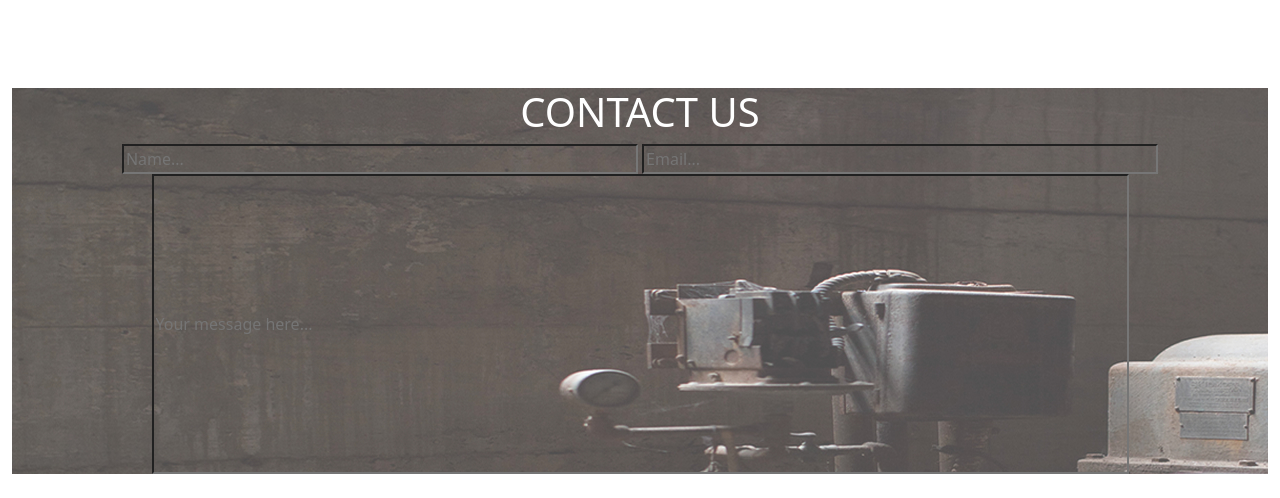
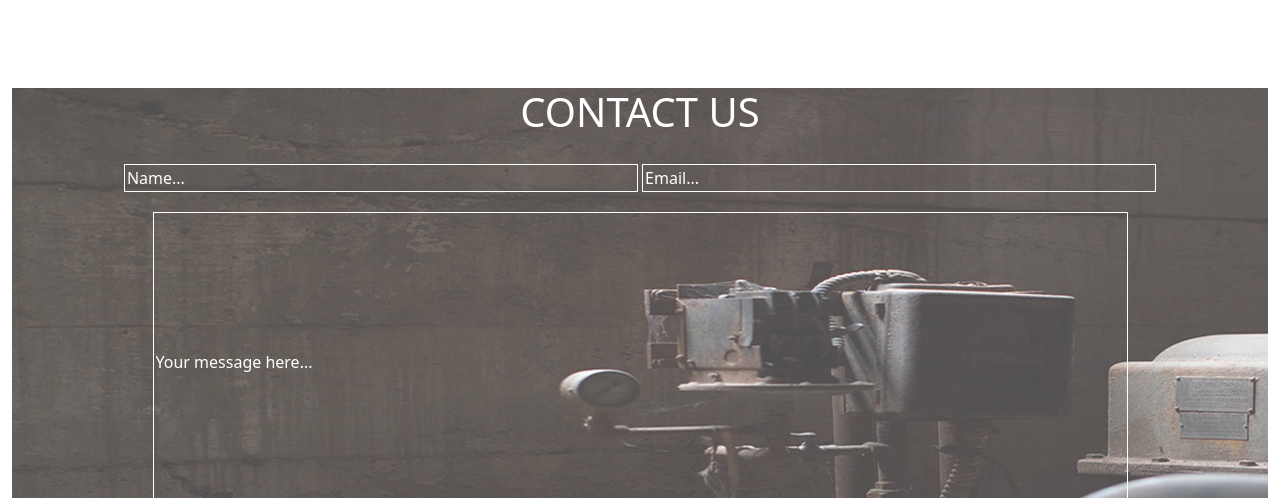
Before and after one commit to Kevson102/Delani-Studio, a plain HTML site: page index.html in a window 1280 px wide. Shown: the part 2933-3431 px from the top of the page. Drawn offline with Linux system fonts and the light colour scheme.

Commit message:
adjusts the formating of the form in the contact section

```diff
--- a/css/styles.css
+++ b/css/styles.css
@@ -60,12 +60,23 @@
   margin-top: 50px;
 }
 .contact {
+  height: 682px;
+  background-repeat: no-repeat;
   color: white;
   text-align: center;
 }
 form{
   background-color: transparent;
-  /* opacity: 0.1; */
+}
+::placeholder{
+  color: white;
+  margin-top: 0;
+  padding-top: 0;
+}
+input[type=text], [type=email]{
+  border: 1px solid white;
+  margin-top: 20px;
+  color: white;
 }
 #comment {
   height: 300px;
--- a/index.html
+++ b/index.html
@@ -68,7 +68,7 @@
         <h1>CONTACT US</h1>
         <form action="">
           <input type="text" id="customername" name="customername" placeholder="Name..." size="50" style="background-color: transparent;">
-          <input type="text" id="email" name="email" placeholder="Email..." size="50" style="background-color: transparent;">
+          <input type="email" id="email" name="email" placeholder="Email..." size="50" style="background-color: transparent;">
           <br>
           <input type="text" id="comment" name="comment" placeholder="Your message here..." size="100" style="background-color: transparent;">
         </form>
```
